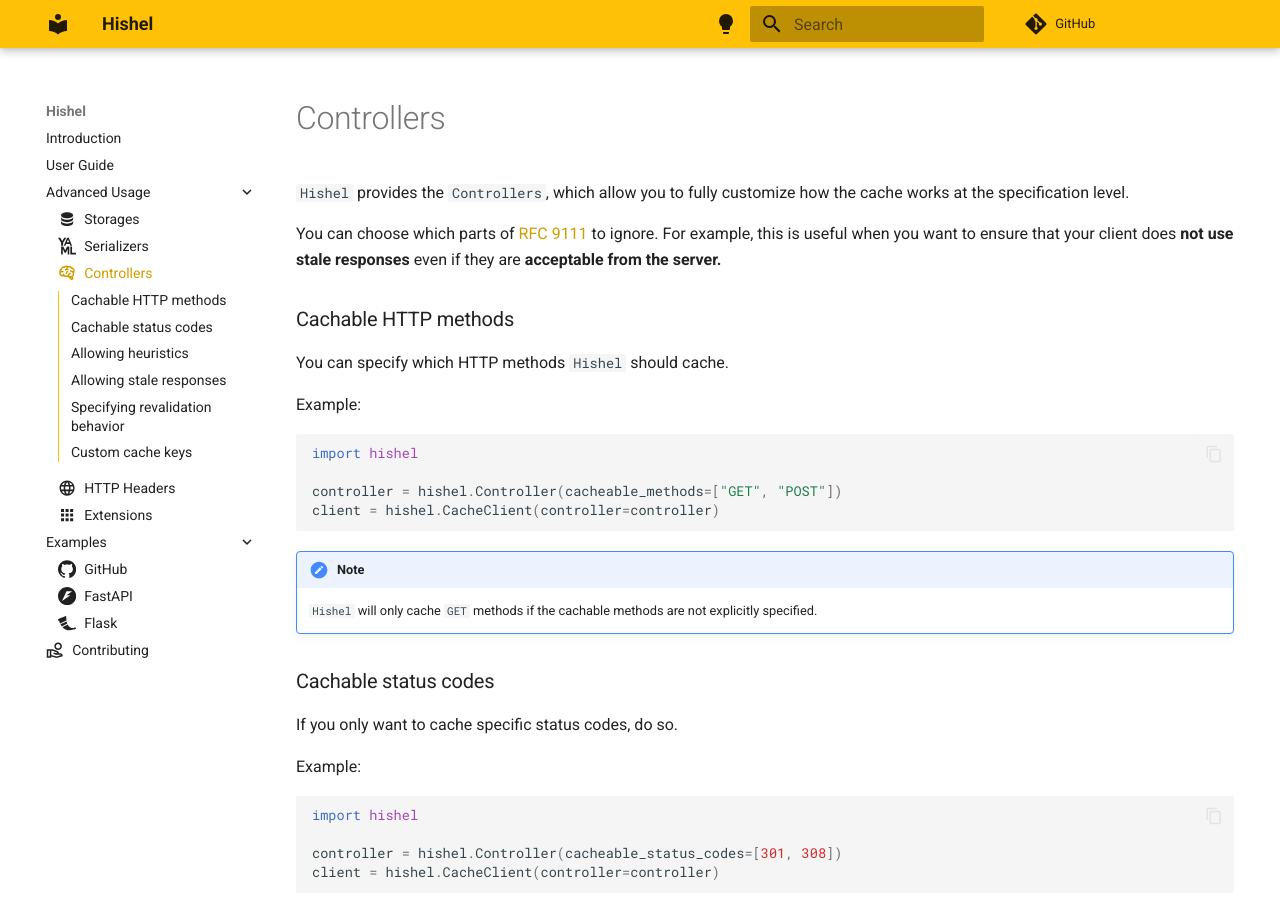
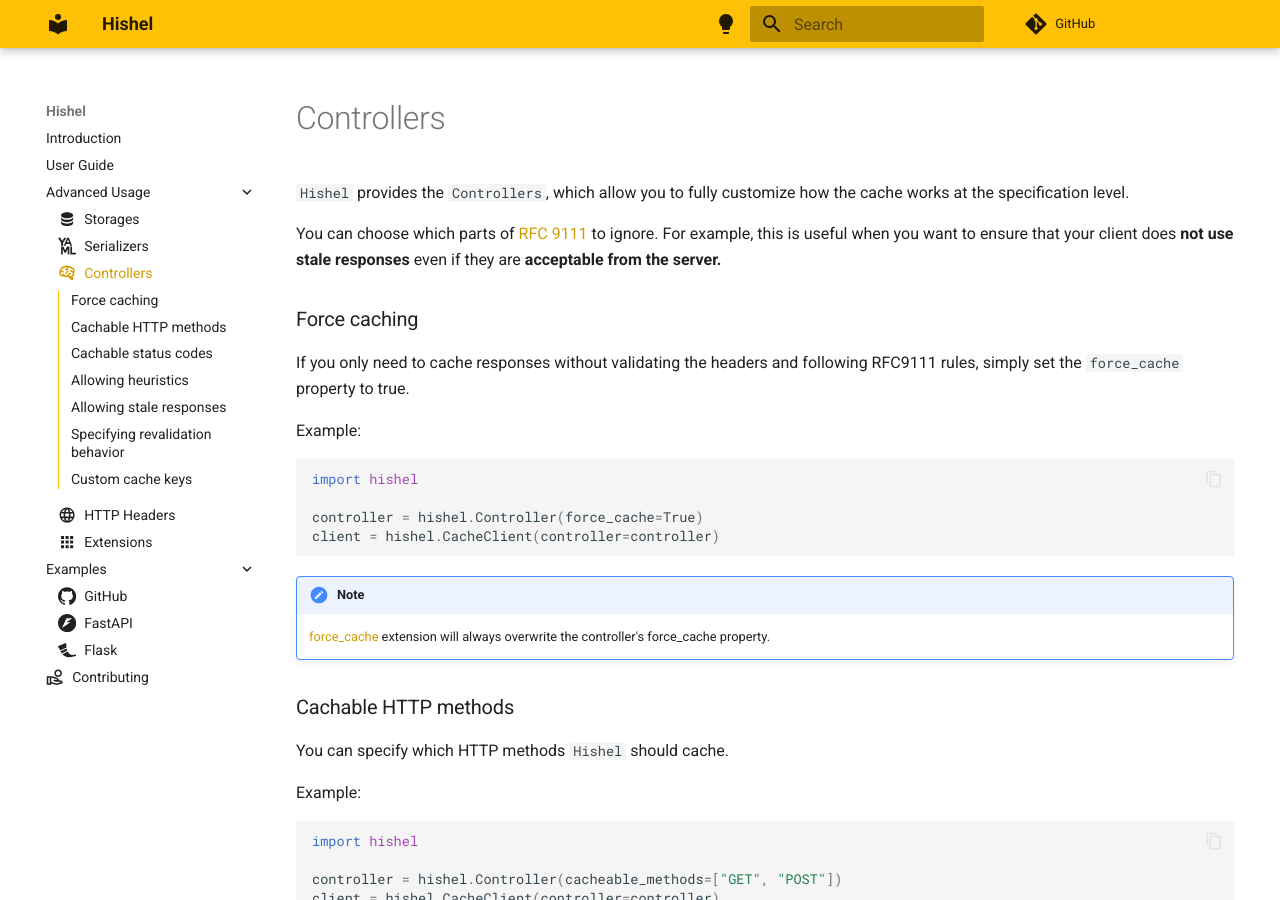
Before and after one commit to karpetrosyan/hishel, an MkDocs documentation site: the page built from docs/advanced/controllers.md, in a window 1280 px wide and 900 px high. Built offline with MkDocs 1.6.1 and Material for MkDocs 9.7.7, drawn with Linux system fonts in a browser that asks for light colours; comment, search, counter and statistics services are not loaded.

Commit message:
add docs

````diff
--- a/docs/advanced/controllers.md
+++ b/docs/advanced/controllers.md
@@ -5,6 +5,22 @@
 `Hishel` provides the `Controllers`, which allow you to fully customize how the cache works at the specification level.
 
 You can choose which parts of [RFC 9111](https://www.rfc-editor.org/rfc/rfc9111.html) to ignore. For example, this is useful when you want to ensure that your client does **not use stale responses** even if they are **acceptable from the server.**
+
+### Force caching
+
+If you only need to cache responses without validating the headers and following RFC9111 rules, simply set the `force_cache` property to true.
+
+Example:
+
+```python
+import hishel
+
+controller = hishel.Controller(force_cache=True)
+client = hishel.CacheClient(controller=controller)
+```
+
+!!! note
+    [force_cache](extensions.md#force_cache) extension will always overwrite the controller's force_cache property.
 
 ### Cachable HTTP methods
 
````
Also changed, not shown: docs/advanced/extensions.md (+3 -0 lines).
